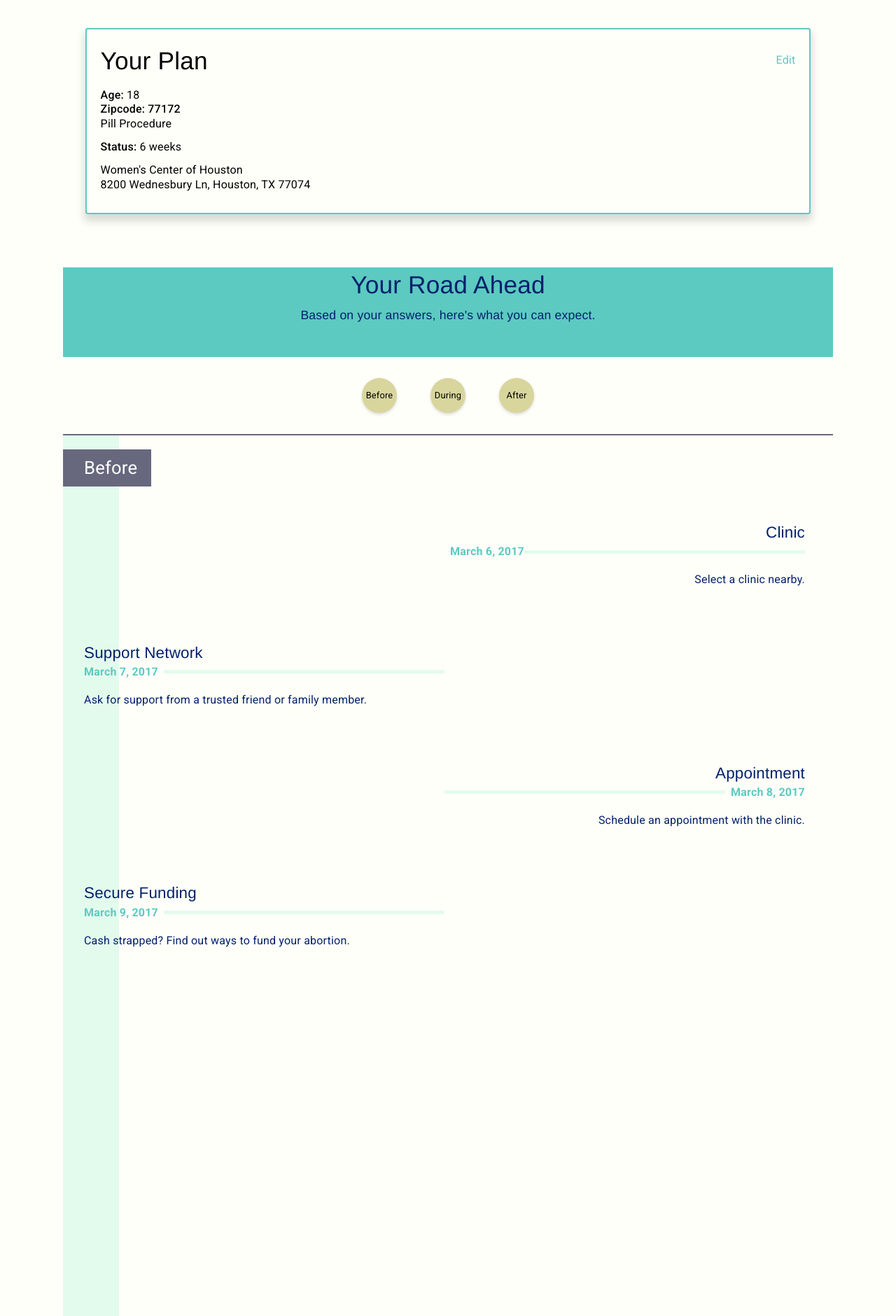
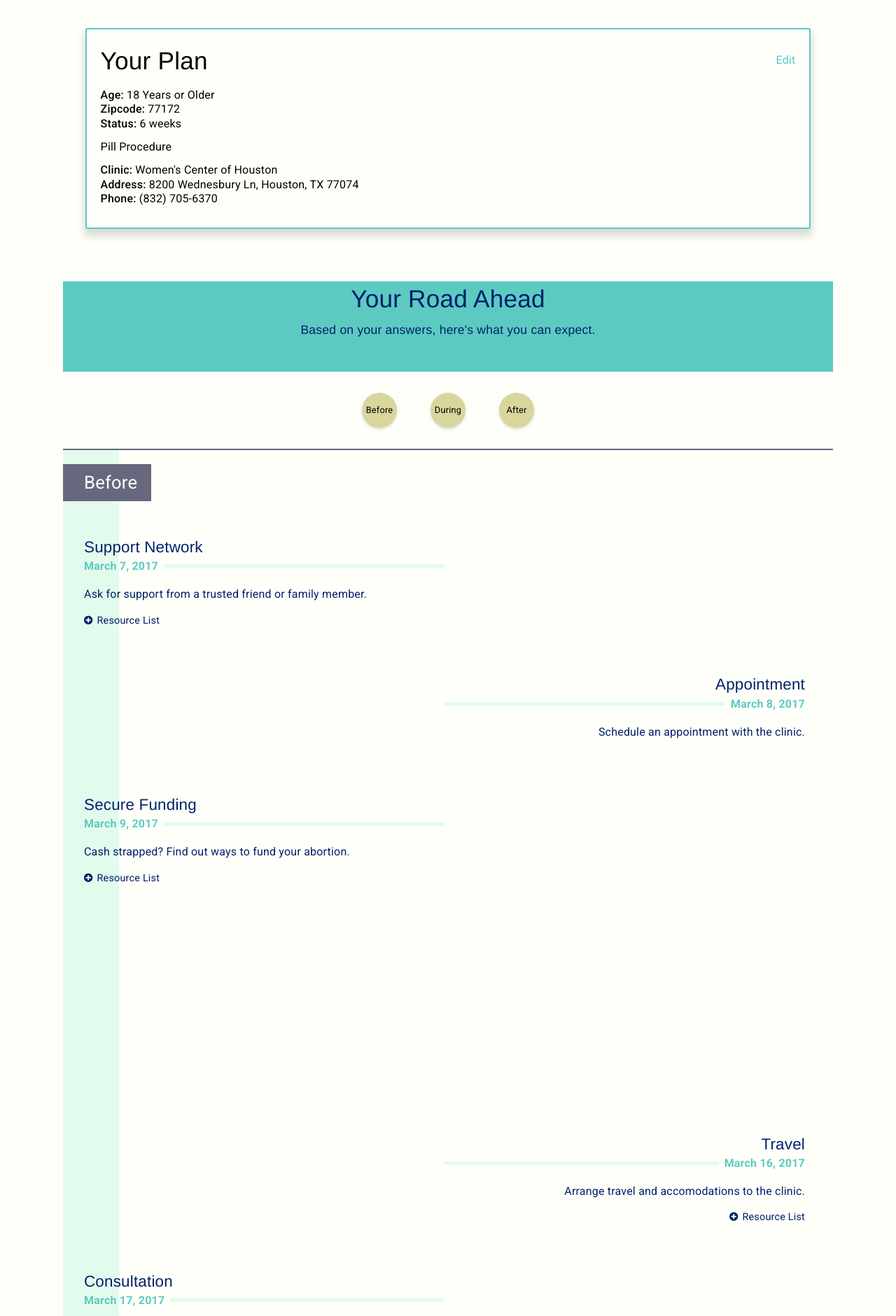
Before and after one commit to flux3000/allay, a Django app: page /timeline/tx/ in a window 1280 px wide. Shown: the part 40-1920 px from the top of the page at 70% size. Run offline with Django 3.2, Linux system fonts and the light colour scheme; style sheets or scripts are compiled from the project's sources; some libraries are stand-ins or nearby versions.

Commit message:
Restore Texas template changes

```diff
--- a/access_hack/planner/templates/planner/timeline-TX.html
+++ b/access_hack/planner/templates/planner/timeline-TX.html
@@ -11,14 +11,15 @@
       <div class="timeline-header__tile tile">
         <div class="timeline-header__tile-header">
           <h1 class="timeline-header__title title">Your Plan</h1>
-          <span class="timeline-header__tile-edit"><a>Edit</a>
+          <span class="timeline-header__tile-edit"><a href="/options/?zip=77465&adult=yes&weeks=6">Edit</a></span>
         </div>
-        <div class="timeline-header__tile-dob"><b>Age:</b> 18</div>
-        <div class="timeline-header__tile-zip"><b>Zipcode: 77172</b></div>
-        <div class="timeline-header__tile-type">Pill Procedure</div>
+        <div class="timeline-header__tile-dob"><b>Age:</b> 18 Years or Older</div>
+        <div class="timeline-header__tile-zip"><b>Zipcode:</b> 77172</div>
         <div class="timeline-header__tile-weeks"><b>Status:</b> 6 weeks</div>
-        <div class="timeline-header__tile-clinic">Women's Center of Houston</div>
-        <div class="timeline-header__tile-address"> 8200 Wednesbury Ln, Houston, TX 77074</div>
+        <div class="timeline-header__tile-type">Pill Procedure<br></div>
+        <div class="timeline-header__tile-clinic"><b>Clinic:</b> Women's Center of Houston</div>
+        <div class="timeline-header__tile-address"><b>Address:</b> 8200 Wednesbury Ln, Houston, TX 77074</div>
+        <div class="timeline-header__tile-phone"><b>Phone:</b> (832) 705-6370</div>
       </div>
     </div>
   </section>
@@ -48,17 +49,6 @@
       <div class="timeline-line__before-header js-before-anchor">Before</div>
     </div>
 
-    <div class="timeline-line__row is-right small-12 columns">
-      <div class="timeline-line__row-block">
-        <h4 class="timeline-line__row-title">Clinic</h4>
-        <span class="timeline-line__row-subtitle">
-          <span class="timeline-line__date">March 6, 2017</span>
-          <span class="timeline-line__line"></span>
-        </span>
-        <p class="timeline-line__row-body">Select a clinic nearby.</p>
-      </div>
-    </div>
-
     <div class="timeline-line__row is-left small-12 columns">
       <div class="timeline-line__row-block">
         <h4 class="timeline-line__row-title">Support Network</h4>
@@ -67,6 +57,18 @@
           <span class="timeline-line__line"></span>
         </span>
         <p class="timeline-line__row-body">Ask for support from a trusted friend or family member.</p>
+        <div class="timeline-line__row-info">
+          <div class="info_button"><i class="fa fa-plus-circle"></i>Resource List</div>
+          <div class="info_box">
+            <div class="info_box_contents">
+              <ul class="plain">
+                <li><a href="www.7cups.com" target="_blank">www.7cups.com</a></li>
+                <li><a href="https://exhaleprovoice.org/pro-voice-community" target="_blank">https://exhaleprovoice.org/pro-voice-community</a></li>
+                <li><a href="www.inspire.com" target="_blank">www.inspire.com</a></li>
+              </ul>
+            </div>
+          </div>
+        </div>
       </div>
     </div>
 
@@ -89,13 +91,19 @@
           <span class="timeline-line__line"></span>
         </span>
         <p class="timeline-line__row-body">Cash strapped? Find out ways to fund your abortion.</p>
+        <div class="timeline-line__row-info">
+          <div class="info_button"><i class="fa fa-plus-circle"></i>Resource List</div>
+          <div class="info_box">
+            <div class="info_box_contents">
+              <ul class="plain">
+                <li><a href="https://abortionfunds.org/ " target="_blank">https://abortionfunds.org/ </a></li>
+              </ul>
+            </div>
+          </div>
+        </div>
       </div>
     </div>
 
-    <div class="timeline-line__row small-12 columns"></div>
-    <div class="timeline-line__row small-12 columns"></div>
-    <div class="timeline-line__row small-12 columns"></div>
-    <div class="timeline-line__row small-12 columns"></div>
     <div class="timeline-line__row small-12 columns"></div>
     <div class="timeline-line__row small-12 columns"></div>
 
@@ -107,6 +115,18 @@
           <span class="timeline-line__date">March 16, 2017</span>
         </span>
         <p class="timeline-line__row-body">Arrange travel and accomodations to the clinic.</p>
+        <div class="timeline-line__row-info">
+          <div class="info_button"><i class="fa fa-plus-circle"></i>Resource List</div>
+          <div class="info_box">
+            <div class="info_box_contents">
+              <ul class="plain">
+              <li><a href="" target="_blank">https://www.kayak.com/</a></li>
+              <li><a href="" target="_blank">www.hotwire.com</a></li>
+              <li><a href="" target="_blank">www.hipmunk.com</a></li>
+              </ul>
+            </div>
+          </div>
+        </div>
       </div>
     </div>
 
@@ -118,6 +138,14 @@
           <span class="timeline-line__line"></span>
         </span>
         <p class="timeline-line__row-body">Today's the first step.</p>
+        <div class="timeline-line__row-info">
+          <div class="info_button"><i class="fa fa-plus-circle"></i>What to Expect</div>
+          <div class="info_box">
+            <div class="info_box_contents">
+              At your consultation, bloodwork and an ultrasound will be taken to confirm the pregnancy. Beware: During the ultrasound, you will be shown the image, and have the image described to you, as required by law.
+            </div>
+          </div>
+        </div>
       </div>
     </div>
 
@@ -129,6 +157,19 @@
           <span class="timeline-line__date">March 17, 2017</span>
         </span>
         <p class="timeline-line__row-body">Rest easy.</p>
+        <div class="timeline-line__row-info">
+          <div class="info_button"><i class="fa fa-plus-circle"></i>Checklist - What to Bring</div>
+          <div class="info_box">
+            <div class="info_box_contents">
+              <ul class="checkbox">
+                <li><input type="checkbox">ID</li>
+                <li><input type="checkbox">Comfortable clothes</li>
+                <li><input type="checkbox">Sanitary pads</li>
+                <li><input type="checkbox">A Friend</li>
+              </ul>
+            </div>
+          </div>
+        </div>
       </div>
     </div>
 
@@ -154,7 +195,15 @@
           <span class="timeline-line__date">March 19, 2017</span>
           <span class="timeline-line__line"></span>
         </span>
-        <p class="timeline-line__row-body">Today you'll receive your first pill. Everything is going to be ok.</p>
+        <p class="timeline-line__row-body">You're half way there. Today you'll take your second pill.</p>
+        <div class="timeline-line__row-info">
+          <div class="info_button"><i class="fa fa-plus-circle"></i>What to Expect</div>
+          <div class="info_box">
+            <div class="info_box_contents">
+              Bleeding and cramping are a normal part of the process. Side effects may include nausea, vomiting, diarrhea, dizziness, fatigue, and back pain. You can take a pain reliever to help with discomfort. It usually takes 24 hours to complete the process, but it might take up to 72 hours.
+            </div>
+          </div>
+        </div>
       </div>
     </div>
 
@@ -186,16 +235,6 @@
 
     <div class="timeline-line__row small-12 columns"></div>
     <div class="timeline-line__row small-12 columns"></div>
-    <div class="timeline-line__row small-12 columns"></div>
-    <div class="timeline-line__row small-12 columns"></div>
-    <div class="timeline-line__row small-12 columns"></div>
-    <div class="timeline-line__row small-12 columns"></div>
-    <div class="timeline-line__row small-12 columns"></div>
-    <div class="timeline-line__row small-12 columns"></div>
-    <div class="timeline-line__row small-12 columns"></div>
-    <div class="timeline-line__row small-12 columns"></div>
-    <div class="timeline-line__row small-12 columns"></div>
-    <div class="timeline-line__row small-12 columns"></div>
 
     <div class="timeline-line__row is-left small-12 columns">
       <div class="timeline-line__row-block">
@@ -216,6 +255,14 @@
           <span class="timeline-line__date">April 5, 2017</span>
         </span>
         <p class="timeline-line__row-body">Visit your doctor to ensure you're on the road to recovery.</p>
+        <div class="timeline-line__row-info">
+          <div class="info_button"><i class="fa fa-plus-circle"></i>What to Expect</div>
+          <div class="info_box">
+            <div class="info_box_contents">
+              The doctor will do a pelvic exam and provide the option of antibiotics to limit the risk of infection.
+            </div>
+          </div>
+        </div>
       </div>
     </div>
 
@@ -238,6 +285,17 @@
           <span class="timeline-line__date">April 7, 2017</span>
         </span>
         <p class="timeline-line__row-body">Take care of yourself.</p>
+        <div class="timeline-line__row-info">
+          <div class="info_button"><i class="fa fa-plus-circle"></i>Tips</div>
+          <div class="info_box">
+            <div class="info_box_contents">
+              <ul class="plain">
+              <li>Avoid putting anything into your vagina for 5 days after the procedure.</li>
+              <li>Try to rest and avoid heavy lifting and strenuous exercise.</li>
+              </ul>
+            </div>
+          </div>
+        </div>
       </div>
     </div>
 
@@ -249,6 +307,18 @@
           <span class="timeline-line__line"></span>
         </span>
         <p class="timeline-line__row-body">Feeling off? Talking it out with a professional can help.</p>
+        <div class="timeline-line__row-info">
+          <div class="info_button"><i class="fa fa-plus-circle"></i>Resource List</div>
+          <div class="info_box">
+            <div class="info_box_contents">
+              <ul class="plain">
+                <li><a href="" target="_blank">www.goodtherapy.org</a></li>
+                <li><a href="" target="_blank">www.afterabortion.org</a></li>
+                <li><a href="" target="_blank">https://therapists.psychologytoday.com/rms</a></li>
+              </ul>
+            </div>
+          </div>
+        </div>
       </div>
     </div>
 
@@ -277,6 +347,24 @@ $(document).ready(function() {
       $('html, body').animate({scrollTop: targetPos }, 1000);
   });
 
+  $(".info_button").click(function(e) {
+    e.preventDefault();
+    $(this).children('i').toggleClass("fa-plus-circle, fa-minus-circle");
+
+    if ($(this).siblings(".info_box").is(':hidden')){
+
+      $(this).siblings(".info_box").slideDown(300, function() {
+        $(this).children('.info_box_contents').animate({"opacity":1});
+      });
+
+    } else {
+
+        $(this).siblings(".info_box").slideUp(300, function() {
+          $(this).children('.info_box_contents').animate({"opacity":0});
+        });
+    }
+  });
+
 
 });
 
--- a/access_hack/static/scss/_timeline.scss
+++ b/access_hack/static/scss/_timeline.scss
@@ -185,6 +185,11 @@
   margin: 20px 0 20px 20px;
 }
 
+#timeline-tx .timeline-line__during-header {
+  padding: 10px 20px 10px 30px;
+  margin: 20px 20px 20px 0;
+}
+
 
 .timeline-line__row {
   color: $deep-sea;
--- a/access_hack/static/scss/main.scss
+++ b/access_hack/static/scss/main.scss
@@ -222,6 +222,7 @@ footer {
             background-color: $dependable;
             color: $white;
             font-weight: $font-weight-ltbold;
+            border: 1px solid $dependable;
 
             &.selected {
               background: $dependable-dark;
```
